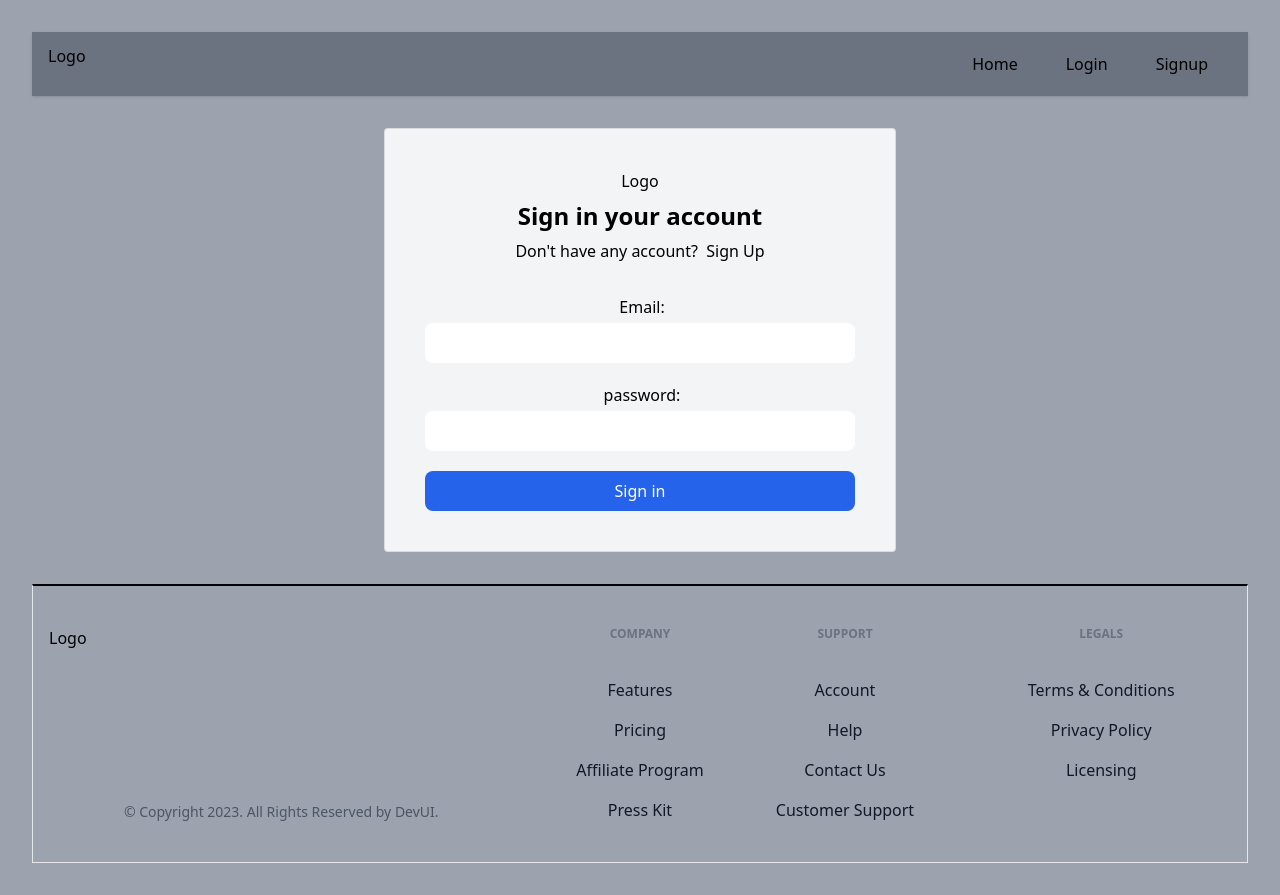
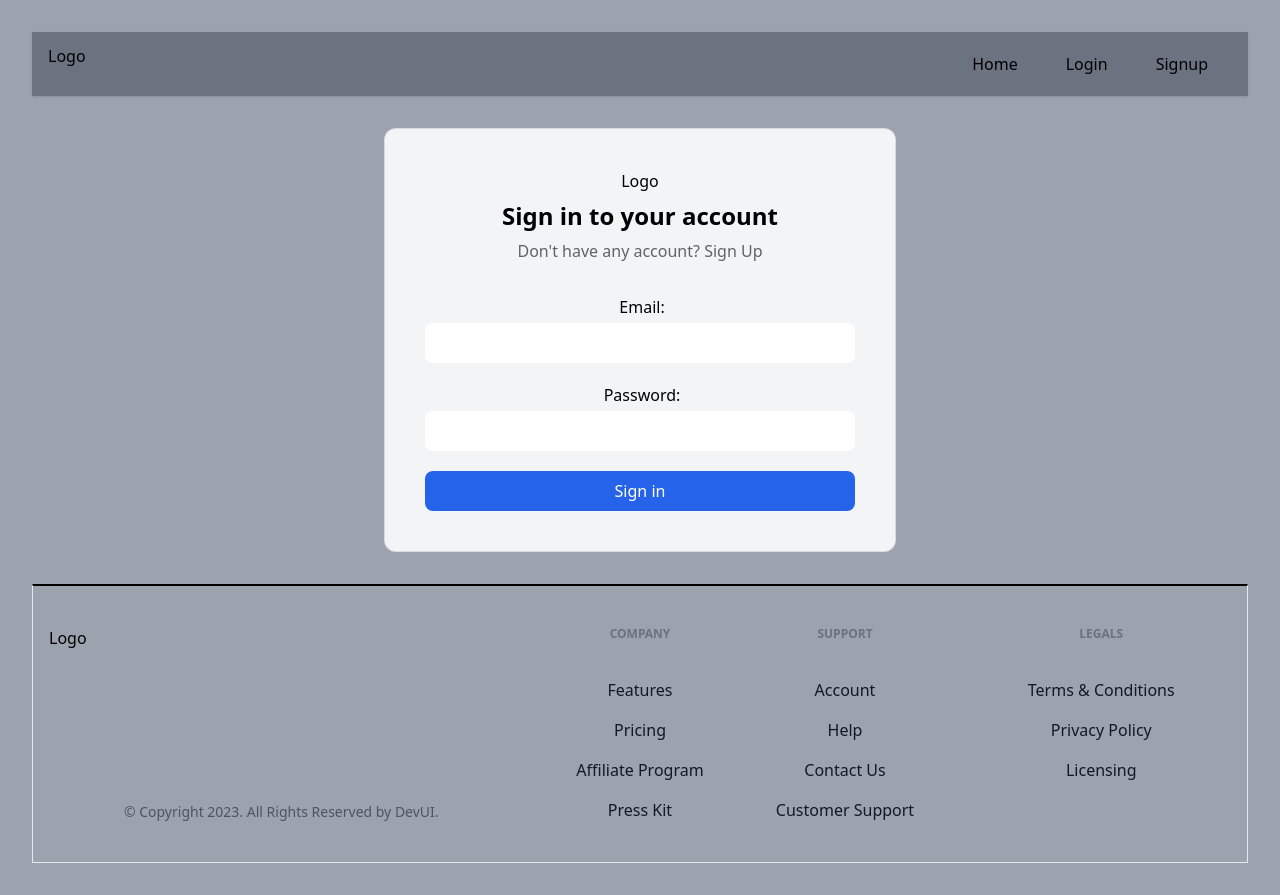
Before and after one commit to bhabinbudujapun/react-basics-to-advanced, a React (Vite) app in the folder megablog/: page /login in a window 1280 px wide. Built offline with nearby package versions, Linux system fonts and the light colour scheme; no server answers.

Commit message:
some ui or tailwind changes

```diff
--- a/megablog/src/components/Login.jsx
+++ b/megablog/src/components/Login.jsx
@@ -28,24 +28,25 @@ function Login() {
 
   return (
     <div className="flex items-center justify-center w-full">
-      <div className="mx-auto w-full max-w-lg bg-gray-100 rounded p-10 border border-black/10">
+      <div
+        className={`mx-auto w-full max-w-lg bg-gray-100 rounded-xl p-10 border border-black/10`}>
         <div className="mb-2 flex justify-center">
-          <span className="inline-block w-full max-w[100px]">
+          <span className="inline-block w-full max-w-[100px]">
             <Logo width="100%" />
           </span>
         </div>
         <h2 className="text-center text-2xl font-bold leading-tight">
-          Sign in your account
+          Sign in to your account
         </h2>
-        <p className="mt-2 text-center text-base text-bold/60">
-          Don&apos;t have any account?&nbsp;{" "}
+        <p className="mt-2 text-center text-base text-black/60">
+          Don&apos;t have any account?&nbsp;
           <Link
             to="/signup"
             className="font-medium text-primary transition-all duration-200 hover:underline">
             Sign Up
           </Link>
         </p>
-        {error && <p className="text-center text-red-600 mt-8">{error}</p>}
+        {error && <p className="text-red-600 mt-8 text-center">{error}</p>}
         <form onSubmit={handleSubmit(login)} className="mt-8">
           <div className="space-y-5">
             <Input
@@ -55,14 +56,14 @@ function Login() {
               {...register("email", {
                 required: true,
                 validate: {
-                  matchPattern: (value) =>
+                  matchPatern: (value) =>
                     /^\w+([.-]?\w+)*@\w+([.-]?\w+)*(\.\w{2,3})+$/.test(value) ||
                     "Email address must be a valid address",
                 },
               })}
             />
             <Input
-              label="password: "
+              label="Password: "
               type="password"
               placeholder="Enter your password"
               {...register("password", {
```
